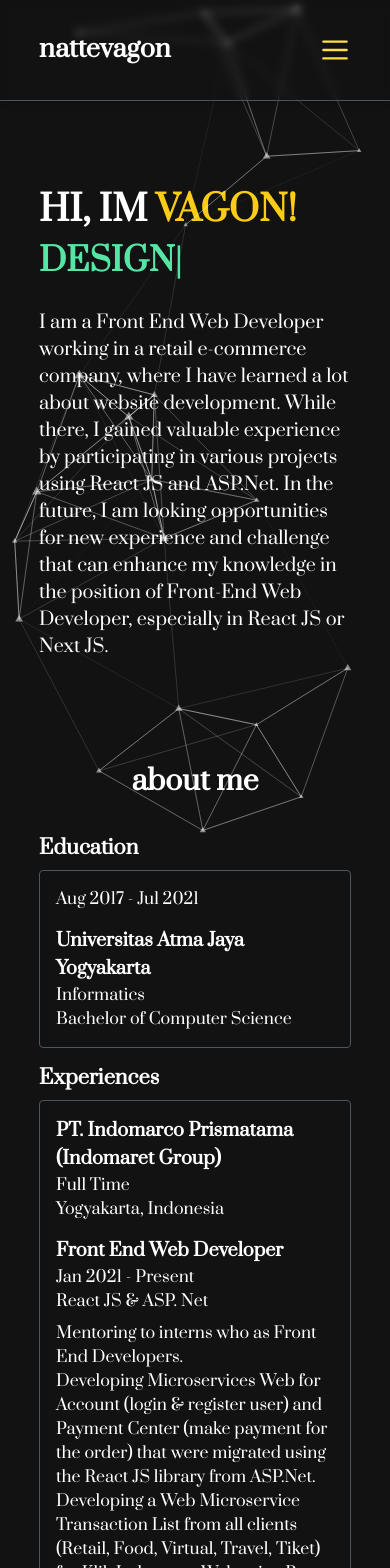
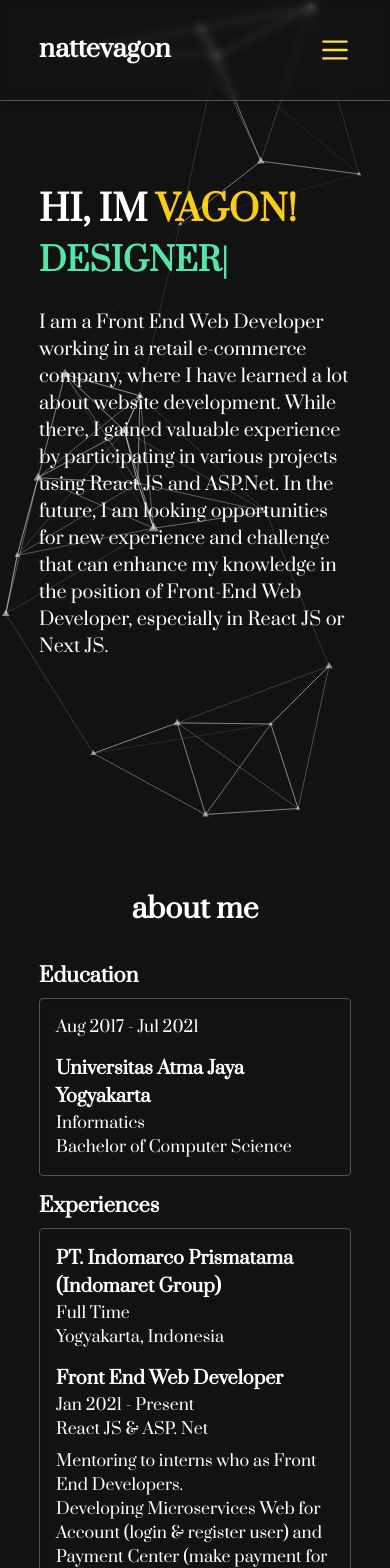
Before and after one commit to nattevagon/NextJSPortfolios, a Next.js app: page / in a window 390 px wide. Shown: the top 1568 px of the page. Built offline with nearby package versions, Linux system fonts and the light colour scheme; a web font is replaced by a local one.

Commit message:
[FE] [Dev] Fixing Margin Mobile #Natte

```diff
--- a/components/About.tsx
+++ b/components/About.tsx
@@ -4,7 +4,7 @@ import React from "react";
 
 const About = () => {
   return (
-    <div className="bg-[#121212] pb-[8rem] md:pt-[8rem]" id="about">
+    <div className="bg-[#121212] pb-[8rem] pt-[8rem]" id="about">
       <div className="w-4/5 mx-auto items-center">
         <p className="heading">
           about me
--- a/components/Contact.tsx
+++ b/components/Contact.tsx
@@ -5,7 +5,7 @@ import React from "react";
 
 const Contact = () => {
   return (
-    <div className="bg-[#121212] pb-[8rem] md:pt-[8rem]" id="contact">
+    <div className="bg-[#121212] pb-[8rem] pt-[8rem]" id="contact">
       <div className="w-4/5 mx-auto items-center">
         <p className="heading">
           contact
--- a/components/Works.tsx
+++ b/components/Works.tsx
@@ -7,7 +7,7 @@ import React from "react";
 
 const Works = () => {
   return (
-    <div className="bg-[#121212] pb-[8rem] md:pt-[8rem]" id="works">
+    <div className="bg-[#121212] pb-[8rem] pt-[8rem]" id="works">
       <div className="w-4/5 mx-auto items-center">
         <p className="heading">
           works
```
